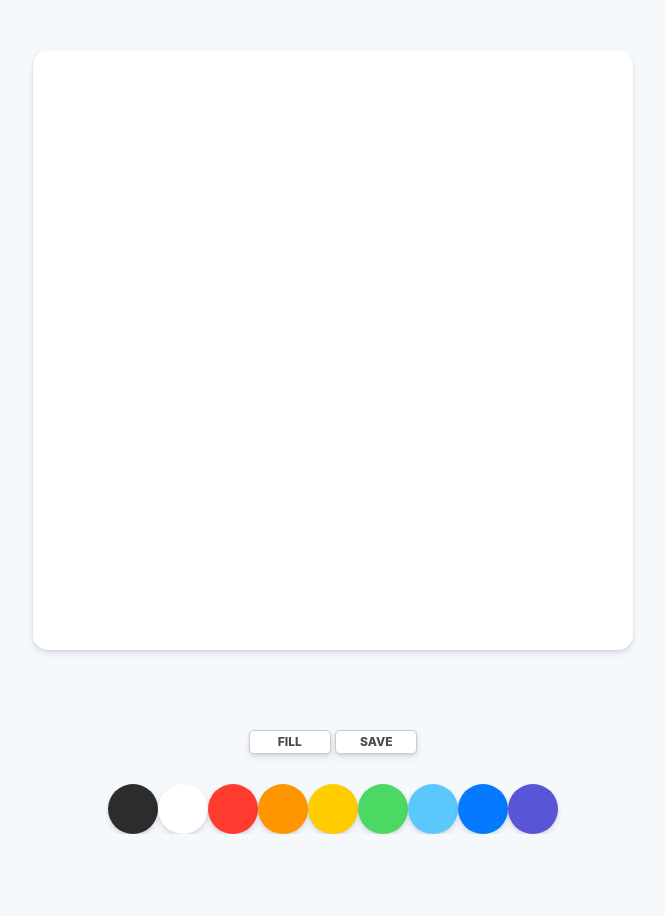
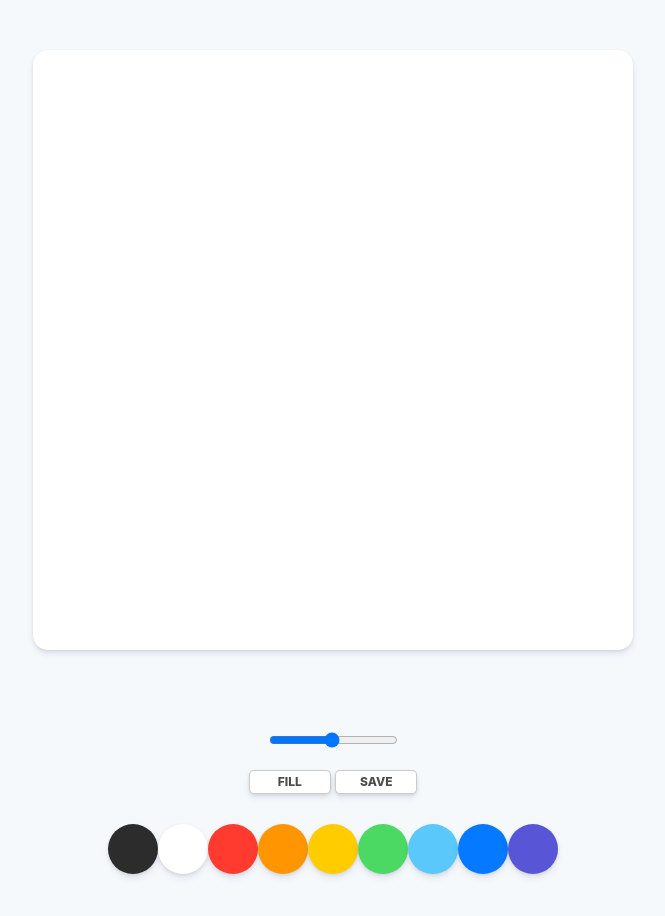
Before and after one commit to devstacker/vanilla-canvas, a plain HTML site: page index.html in a window 1280 px wide. Shown: the whole page, without its empty margins (307-972 px from the left). Before the commit the page ends 834 px from the top, so only its background shows below. Drawn offline with Linux system fonts and the light colour scheme.

Commit message:
[css] added controls__range

```diff
--- a/index.html
+++ b/index.html
@@ -10,6 +10,9 @@
 <body>
   <canvas class="canvas" id="jsCanvas"></canvas>
   <div class="controls">
+    <div class="controls__range">
+      <input type="range" id="jsRange" min="0.1" max="5" value="2.5" step="0.1" />
+    </div>
     <div class="controls__btns">
       <button id="jsMode">Fill</button>
       <button id="jsSave">Save</button>
--- a/styles.css
+++ b/styles.css
@@ -5,7 +5,7 @@ body {
   display: flex;
   flex-direction: column;
   align-items: center;
-  padding-top: 50px;
+  padding: 50px 0px;
 }
 
 .canvas {
@@ -21,6 +21,10 @@ body {
   display: flex;
   flex-direction: column;
   align-items: center;
+}
+
+.controls .controls__range {
+  margin-bottom: 20px;
 }
 
 .controls .controls__btns {
```
